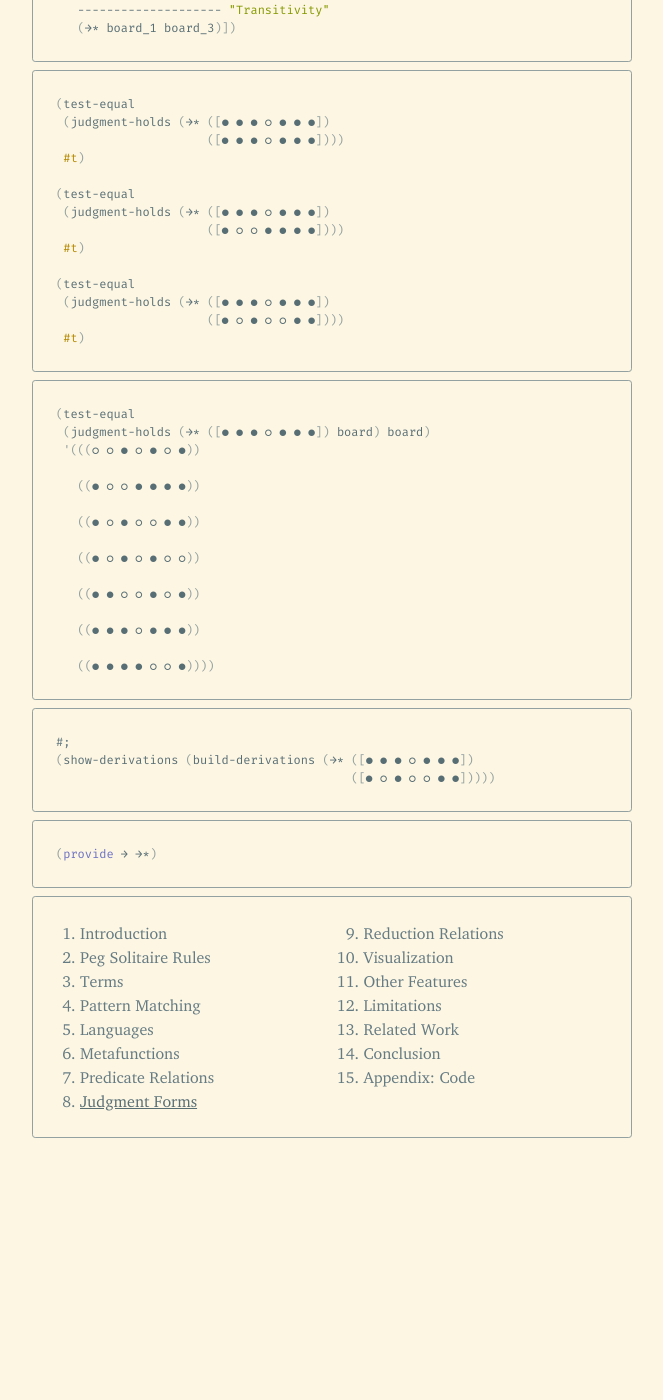
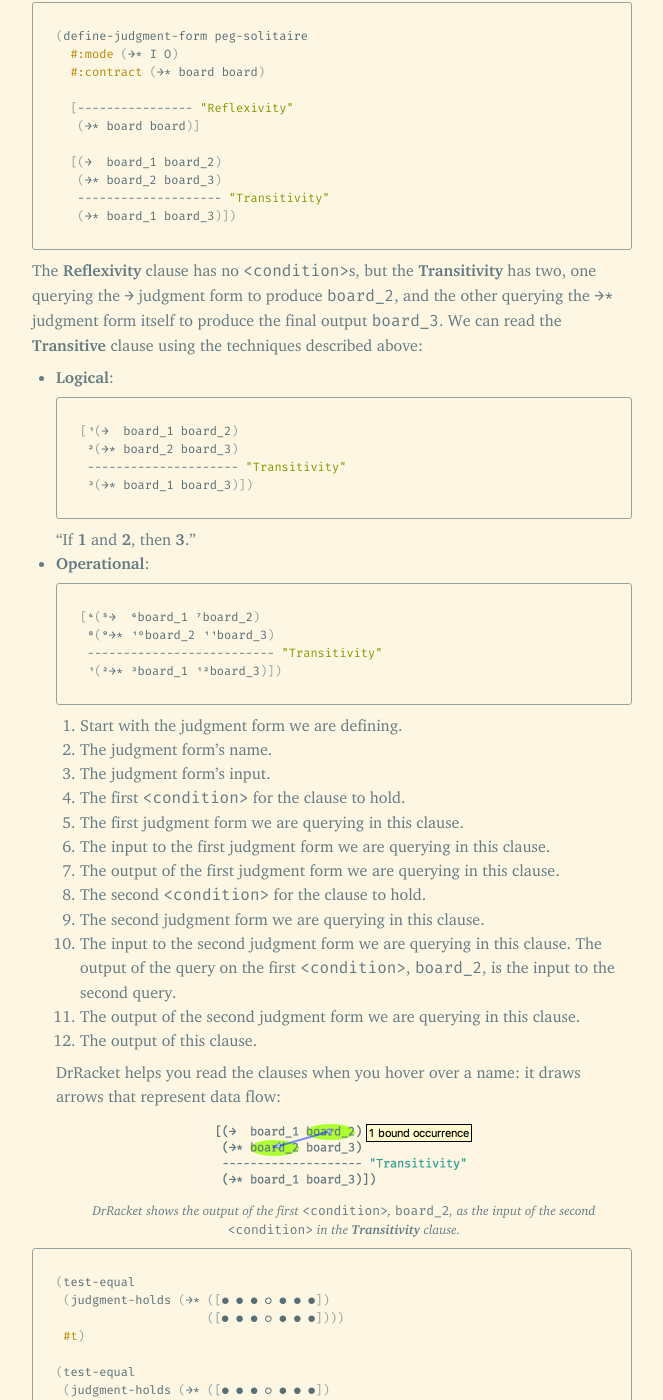
Before and after one commit to leafac/leafac.com, a Jekyll site: the page built from prose/playing-the-game-with-plt-redex/judgment-forms.md, in a window 1280 px wide and 1400 px high, scrolled down 6962 px. Shown: the whole window, without its empty margins (108-771 px from the left). Built offline with Jekyll 4.4.1, drawn with Linux system fonts in a browser that asks for light colours; before the commit the page ends 8124 px from its top, so only the background shows below that; some of the changed text lies outside the part shown.

Commit message:
Improve images

````diff
--- a/prose/playing-the-game-with-plt-redex/judgment-forms.md
+++ b/prose/playing-the-game-with-plt-redex/judgment-forms.md
@@ -23,7 +23,7 @@ We define a judgment form with `define-judgment-form`:
 ```
 
 - `<language>`: A language as defined [previously](languages).
-- `#:mode`: A judgment form may have multiple inputs and outputs.<label class="margin-note"><input type="checkbox"><span markdown="1">A [predicate relation](predicate-relations) is a judgment form in which all arguments are inputs and the only output is a boolean.</span></label> Syntactically, they all appear as *arguments* to the form. The `#:mode` annotation specifies which *arguments* are inputs (`I`) and which are outputs (`O`).<label class="margin-note"><input type="checkbox"><span markdown="1">Mathematically, a judgment form does not have inputs and outputs, because it is a *relation*, not a *function*. But by defining which arguments are inputs and outputs, we are specifying a *mode of operation*, which allows PLT Redex to run our definition.</span></label>
+- `#:mode`: A judgment form may have multiple inputs and outputs. Syntactically, they all appear as *arguments* to the form. The `#:mode` annotation specifies which *arguments* are inputs (`I`) and which are outputs (`O`).<label class="margin-note"><input type="checkbox"><span markdown="1">Mathematically, a judgment form does not have inputs and outputs, because it is a *relation*, not a *function*. But by defining which arguments are inputs and outputs, we are specifying a *mode of operation*, which allows PLT Redex to run our definition.</span></label> Besides the declared outputs, every judgment form also has an implicit boolean output: whether the judgment holds or not.<label class="margin-note"><input type="checkbox"><span markdown="1">A [predicate relation](predicate-relations) is a judgment form in which all arguments are inputs and the only output is this implicit boolean.</span></label>
 - `#:contract`: A contract with patterns for the arguments of the judgment form. The contract is verified and an error may be raised when the judgment form is queried.
 - `[<condition> ... --- (<judgment-form> <pattern/template> ...)]`: A judgment form clause.<label class="margin-note"><input type="checkbox"><span markdown="1">This notation with a bar separating conditions—sometimes called *antecedents*—and conclusion is common in papers and has a long tradition in formal logic.</span></label>
 - `<condition>`: A condition under which the clause holds. For example, a condition may query another judgment form or [predicate relation](predicate-relations).
@@ -290,7 +290,12 @@ In the list above, we use the `judgment-holds` form to query the `→` with the
 A Judgment Form for an Arbitrary Number of Moves
 ================================================
 
-We use the `→` judgment form to define the `→*` judgment form that represents an arbitrary number of moves (zero or more).<label class="margin-note"><input type="checkbox"><span markdown="1">Mathematicians call this the *reflexive, transitive closure* of the `→` relation.</span></label> The input is the current board, and the outputs are all the possible boards we could reach by performing an arbitrary number of moves.
+We use the `→` judgment form to define the `→*` judgment form that represents an arbitrary number of moves (zero or more).<label class="margin-note"><input type="checkbox"><span markdown="1">Mathematicians call this the *reflexive, transitive closure* of the `→` relation.</span></label> The input is the current board, and the outputs are all the possible boards we could reach by performing an arbitrary number of moves. There are two clauses in the `→*` judgment form:
+
+- **Reflexivity**: A board can reach itself in zero moves.
+- **Transitivity**: A board can reach another board by one move (`→`) plus an arbitrary number of moves (`→*`).
+
+We use the more complete version of `define-jugment-form` with `<condition>`s to define these clauses:
 
 ```racket
 (define-judgment-form peg-solitaire
@@ -305,6 +310,50 @@ We use the `→` judgment form to define the `→*` judgment form that represent
    -------------------- "Transitivity"
    (→* board_1 board_3)])
 ```
+
+The **Reflexivity** clause has no `<condition>`s, but the **Transitivity** has two, one querying the `→` judgment form to produce `board_2`, and the other querying the `→*` judgment form itself to produce the final output `board_3`. We can read the **Transitive** clause using the techniques described above:
+
+- **Logical**:
+
+  ```racket
+  [¹(→  board_1 board_2)
+   ²(→* board_2 board_3)
+   --------------------- "Transitivity"
+   ³(→* board_1 board_3)])
+  ```
+
+  “If **1** and **2**, then **3**.”
+
+- **Operational**:
+
+  ```racket
+  [⁴(⁵→  ⁶board_1 ⁷board_2)
+   ⁸(⁹→* ¹⁰board_2 ¹¹board_3)
+   -------------------------- "Transitivity"
+   ¹(²→* ³board_1 ¹²board_3)])
+  ```
+
+  1.  Start with the judgment form we are defining.
+  2.  The judgment form’s name.
+  3.  The judgment form’s input.
+  4.  The first `<condition>` for the clause to hold.
+  5.  The first judgment form we are querying in this clause.
+  6.  The input to the first judgment form we are querying in this clause.
+  7.  The output of the first judgment form we are querying in this clause.
+  8.  The second `<condition>` for the clause to hold.
+  9.  The second judgment form we are querying in this clause.
+  10. The input to the second judgment form we are querying in this clause. The output of the query on the first `<condition>`, `board_2`, is the input to the second query.
+  11. The output of the second judgment form we are querying in this clause.
+  12. The output of this clause.
+
+  DrRacket helps you read the clauses when you hover over a name: it draws arrows that represent data flow:
+
+  <figure markdown="1">
+    ![](transitivity.png){:width="274px"}
+    <figcaption markdown="1">
+    DrRacket shows the output of the first `<condition>`, `board_2`, as the input of the second `<condition>` in the **Transitivity** clause.
+    </figcaption>
+  </figure>
 
 ```racket
 (test-equal
````
Also changed, not shown: about.md (+1 -1 lines), index.md (+1 -1 lines), avatar.png, prose/playing-the-game-with-plt-redex/transitivity.png (added).
